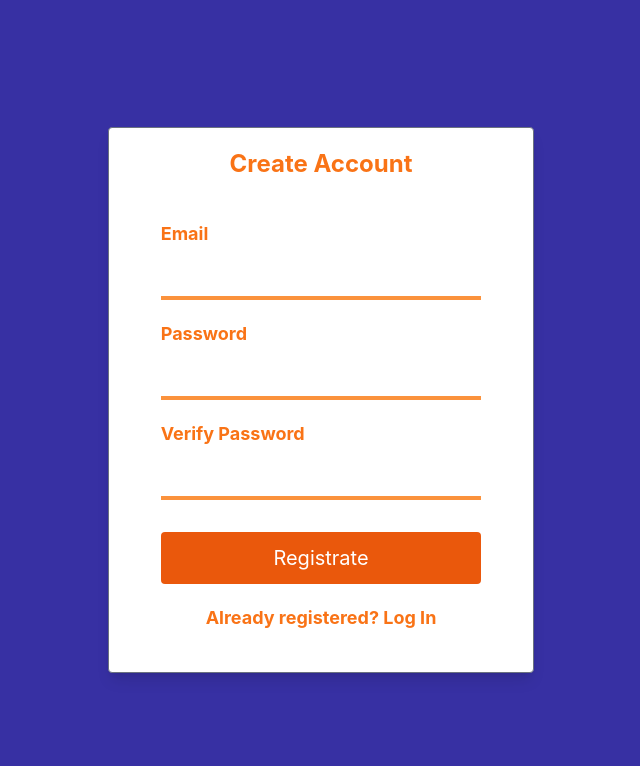
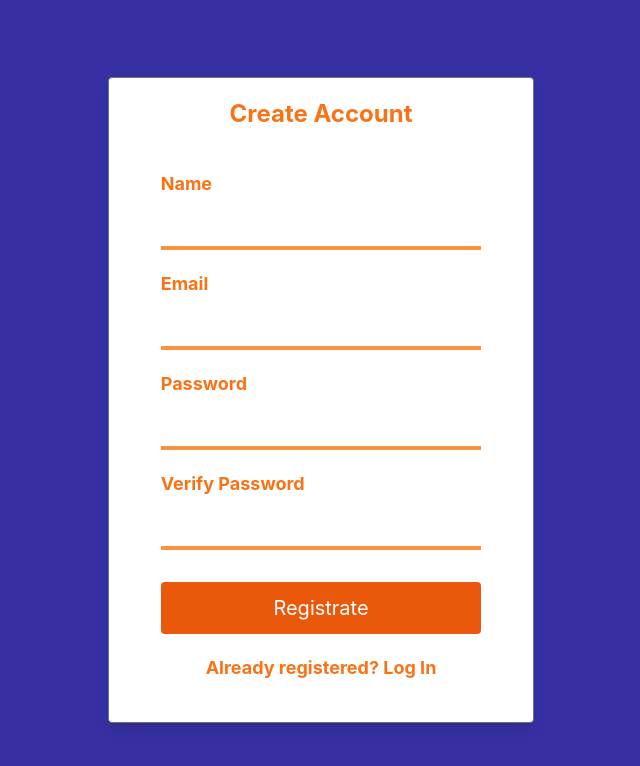
Before and after one commit to lautarojlopez/redux-products, a Next.js app: page /register in a window 1280 px wide. Shown: the top 766 px of the page, without its empty margins (319-959 px from the left). Built offline with nearby package versions, Linux system fonts and the light colour scheme.

Commit message:
Fix add name field to RegistrationForm component

```diff
--- a/components/RegistrationForm.jsx
+++ b/components/RegistrationForm.jsx
@@ -3,25 +3,31 @@ import { useFormik } from 'formik'
 import * as yup from 'yup'
 import Error from '../components/Error'
 import Link from 'next/link'
+import { useDispatch, useSelector } from 'react-redux'
+import { registerUser } from '../redux/actions/authActions'
 
 const LoginForm = () => {
+
+    const dispatch = useDispatch()
 
     const form = useFormik({
 
         initialValues: {
+            name: '',
             email: '',
             password: '',
             verifyPassword: ''
         },
 
         validationSchema: yup.object({
+            name: yup.string().required('Enter your name'),
 			email: yup.string().email('Invalid E-mail').required('Enter your e-mail'),
 			password: yup.string().required('Enter your password'),
             verifyPassword: yup.string().required('Verify your password')
 		}),
 
         onSubmit: (values) => {
-            console.log(values)
+            dispatch( registerUser(values) )
         }
     })
 
@@ -30,6 +36,17 @@ const LoginForm = () => {
             <h2 className="text-center text-2xl text-orange-500 font-bold">Create Account</h2>
 
             <div className="my-5">
+
+            <div className="field">
+                    <label htmlFor="name">Name</label>
+                    <input
+                        type="text"
+                        name="name"
+                        value={form.values.name}
+                        onChange={form.handleChange}
+                    />
+                    {form.errors.name && form.touched.name ? <Error msg={form.errors.name}/> : null}
+                </div>
 
                 <div className="field">
                     <label htmlFor="name">Email</label>
```
